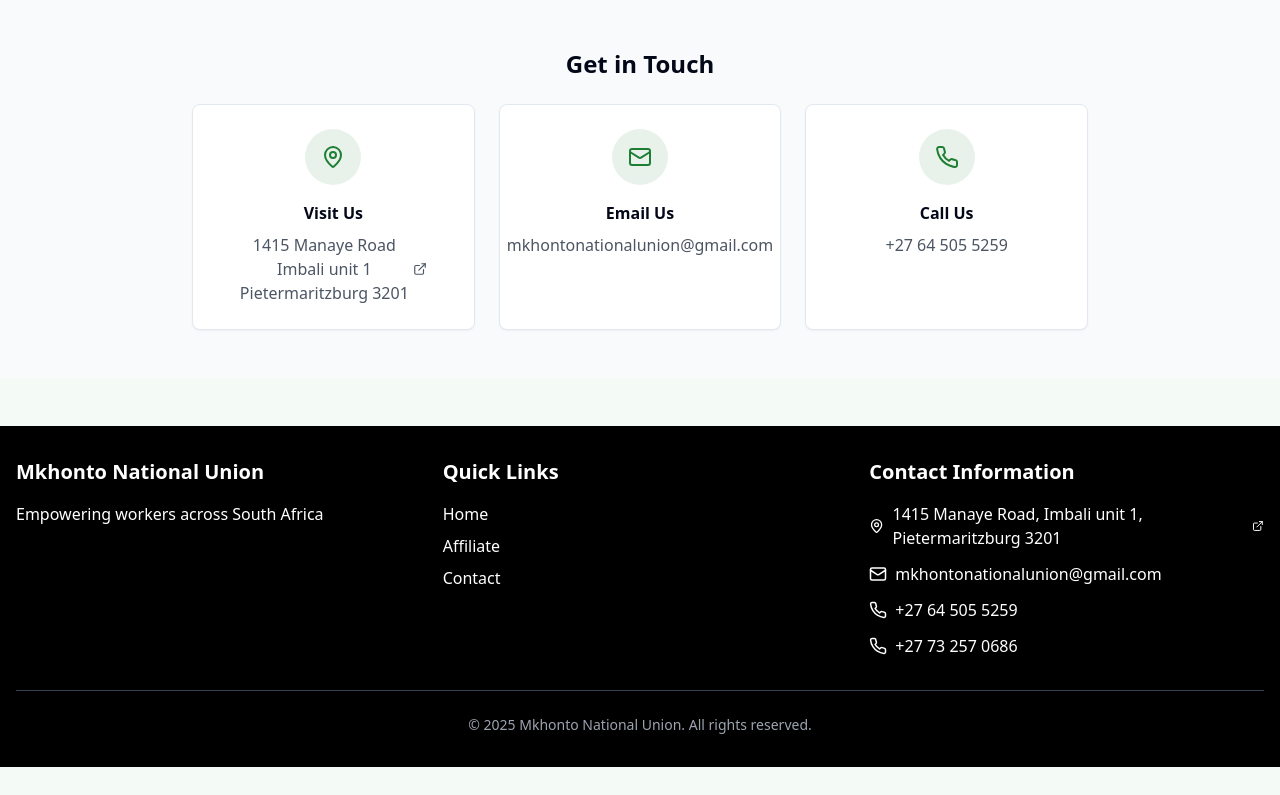
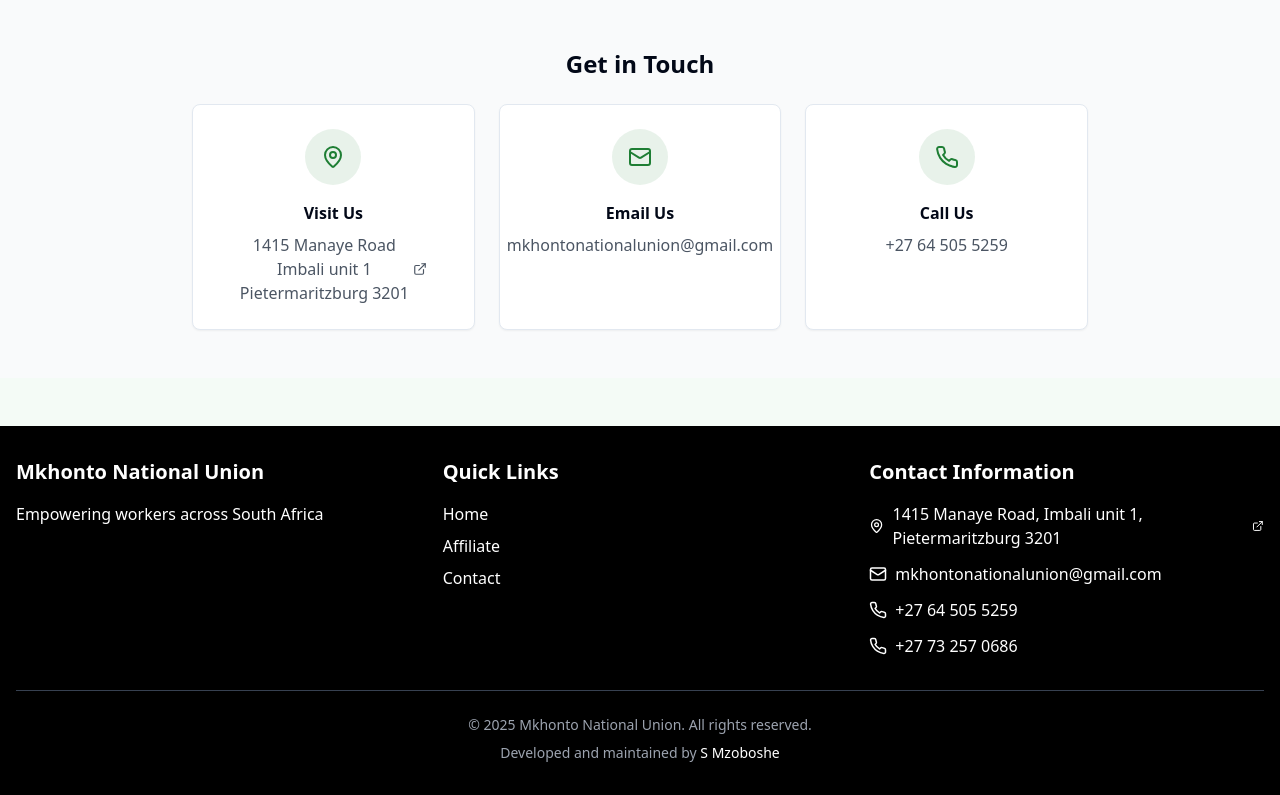
Before and after one commit to itsaot/mnu-solidarity-network, a React (Vite) app: page /contact in a window 1280 px wide. Shown: the part 280-1075 px from the top of the page. Before the commit the page ends 1047 px from the top, so only its background shows below. Built offline with nearby package versions, Linux system fonts and the light colour scheme.

Commit message:
Add footer attribution
Added "Developed and maintained by S Mzoboshe" with a link to the specified portfolio URL in the footer.

```diff
--- a/src/components/Footer.tsx
+++ b/src/components/Footer.tsx
@@ -59,6 +59,17 @@ const Footer = () => {
 
         <div className="border-t border-gray-700 mt-8 pt-6 text-center text-sm text-gray-400">
           <p>&copy; {new Date().getFullYear()} Mkhonto National Union. All rights reserved.</p>
+          <p className="mt-2">
+            Developed and maintained by{' '}
+            <a
+              href="https://smzobosheportfolio.vercel.app/"
+              target="_blank"
+              rel="noopener noreferrer"
+              className="hover-link text-white"
+            >
+              S Mzoboshe
+            </a>
+          </p>
         </div>
       </div>
     </footer>
```
